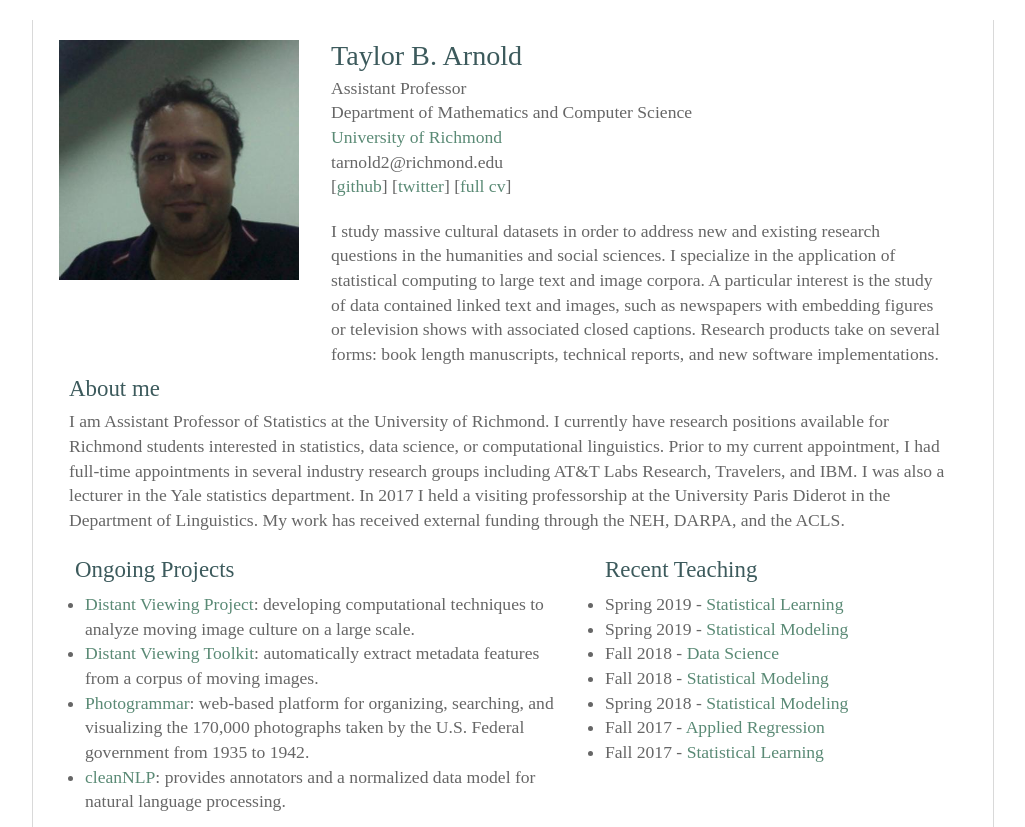
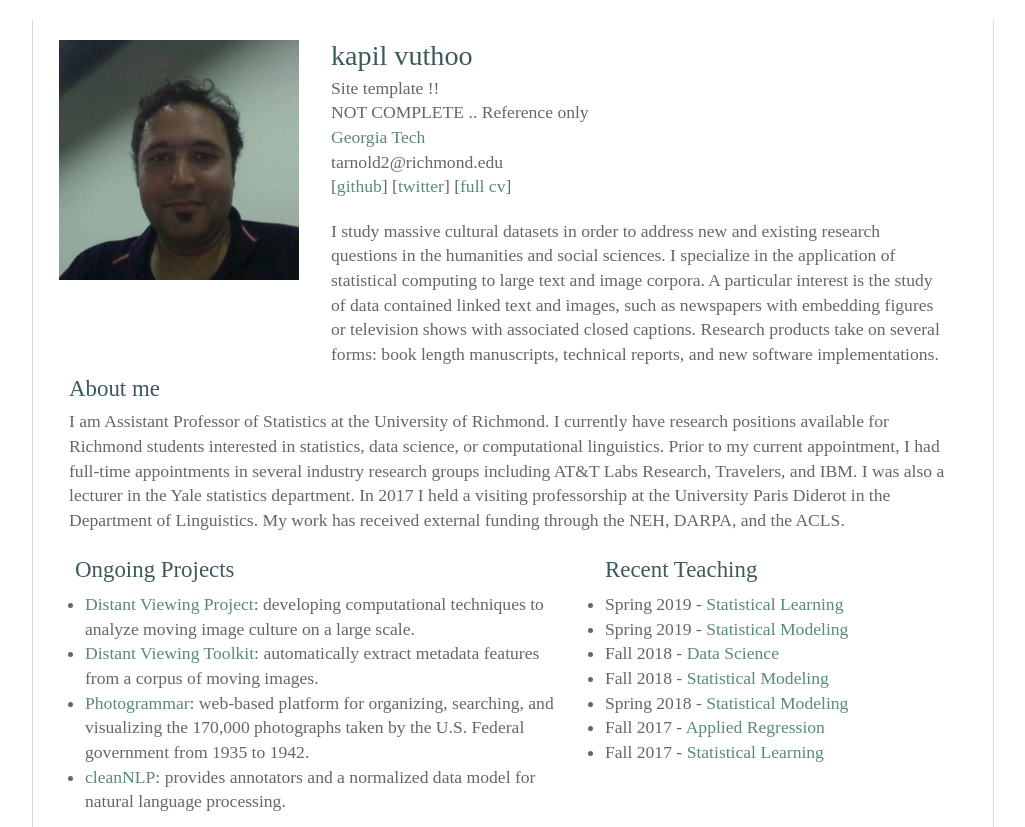
Before and after one commit to kvuthoo/kvuthoo.github.io, a plain HTML site: page index.html in a window 1280 px wide. Shown: the top 827 px of the page, without its empty margins (127-1152 px from the left). Drawn offline with Linux system fonts and the light colour scheme.

Commit message:
template2

```diff
--- a/index.html
+++ b/index.html
@@ -3,7 +3,7 @@
 <html><head><meta http-equiv="Content-Type" content="text/html; charset=UTF-8">
 
   <meta name="viewport" content="width=device-width, initial-scale=1">
-  <title>Taylor Arnold</title>
+  <title>Kapil Vuthoo</title>
   <link href="./index_files/stylesheet.css" rel="stylesheet" type="text/css">
   <link rel="apple-touch-icon" sizes="57x57" href="https://statsmaths.github.io/favicon/apple-icon-57x57.png">
   <link rel="apple-touch-icon" sizes="60x60" href="https://statsmaths.github.io/favicon/apple-icon-60x60.png">
@@ -32,12 +32,12 @@
         <div style="float:left;width:620px; padding-left: 20px">
 
           <div class="x-badge" style="float:left;width:380px">
-            <h1 id="name">Taylor B. Arnold</h1>
-            Assistant Professor<br>
-            Department of Mathematics and Computer Science<br>
-            <a href="http://www.richmond.edu/">University of Richmond</a><br>
+            <h1 id="name">kapil vuthoo</h1>
+            Site template !! <br>
+            NOT COMPLETE .. Reference only <br>
+            <a href="http://www.gatech.edu/">Georgia Tech</a><br>
             tarnold2@richmond.edu<br>
-            [<a href="https://github.com/statsmaths">github</a>]
+            [<a href="https://github.com/kvuthoo">github</a>]
             [<a href="https://twitter.com/statsmaths">twitter</a>]
             [<a href="https://statsmaths.github.io/TaylorARNOLD-cv.pdf">full cv</a>]
           </div>
@@ -408,6 +408,7 @@
                 </a><br>
                 <span class="pub_authors">
                   <a href="https://statsmaths.github.io/index.html">Taylor Arnold</a>.
+		printer.close();
                 </span><br>
                 <span class="pub_info">
                   The R Journal, 9.2 (2017): 248-267.
```
